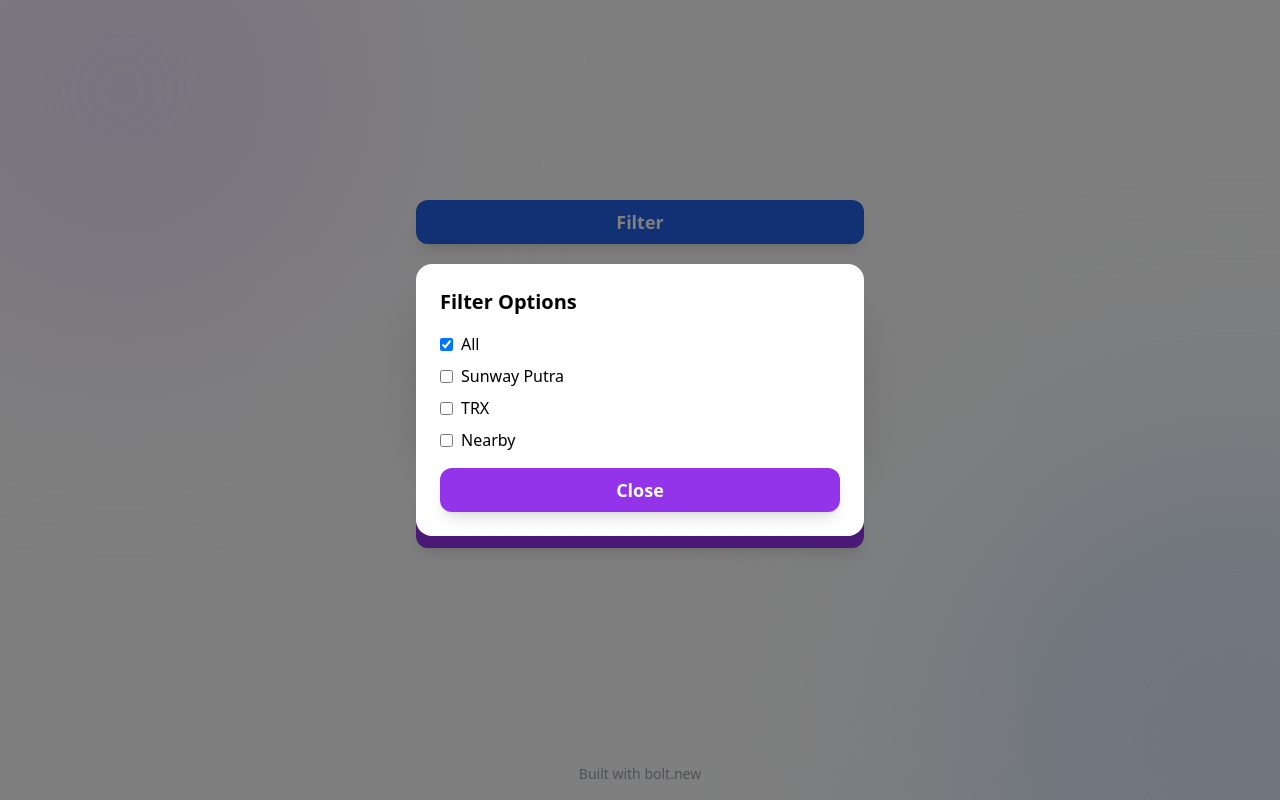
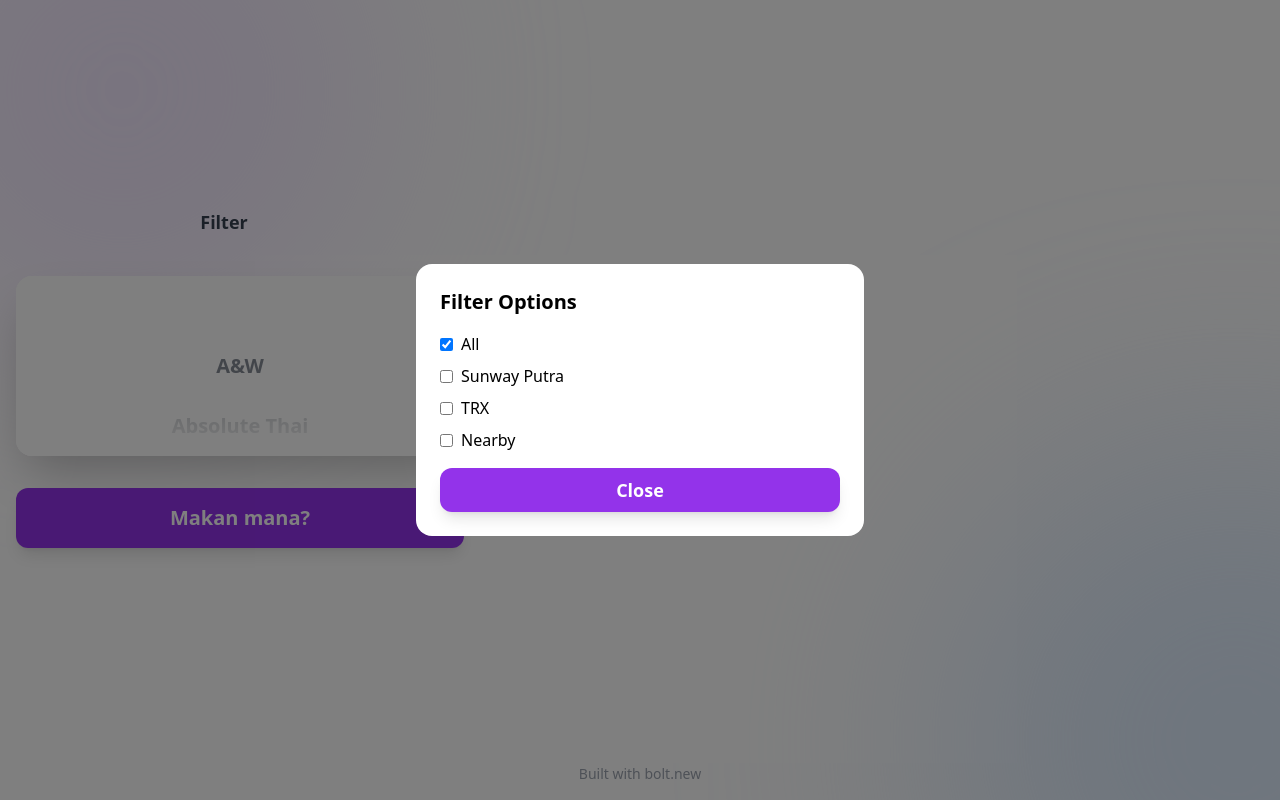
Before and after one commit to naimroslan/makan-mana, a React (Vite) app: page / in a window 1280 px wide. Both pictures are taken after a click on the button "Filter". Built offline with nearby package versions, Linux system fonts and the light colour scheme.

Commit message:
redesign the filter modal

```diff
--- a/src/App.tsx
+++ b/src/App.tsx
@@ -118,10 +118,10 @@ function App() {
       <div className="absolute bottom-[-30%] right-[-20%] w-[600px] h-[600px] rounded-full bg-blue-200/50 blur-[120px]" />
 
       {/* Main content wrapper */}
-      <div className="flex-1 w-full flex flex-col items-center justify-center gap-8 p-4">
+      <div className="flex-1 w-full flex flex-col items-left justify-center gap-8 p-4">
       <button
         onClick={() => setShowFilterModal(true)}
-        className="w-full max-w-md py-2 px-4 rounded-xl text-white font-bold text-lg bg-blue-600 hover:bg-blue-700 active:transform active:scale-95 shadow-lg relative z-20"
+        className="w-1/3 max-w-md py-2 px-4 rounded-xl text-gray-700 font-semibold text-lg hover:bg-gray-700 active:transform active:scale-95 relative z-20"
       >
         Filter
       </button>
@@ -173,7 +173,7 @@ function App() {
       </div>
 
       {showFilterModal && (
-        <div className="fixed inset-0 bg-black bg-opacity-50 flex items-center justify-center z-50">
+        <div className="fixed inset-0 bg-black bg-opacity-50 flex items-center justify-center p-4 z-50">
           <div className="bg-white rounded-2xl p-6 w-full max-w-md">
             <h2 className="text-xl font-bold mb-4">Filter Options</h2>
             <div className="space-y-2">
```
